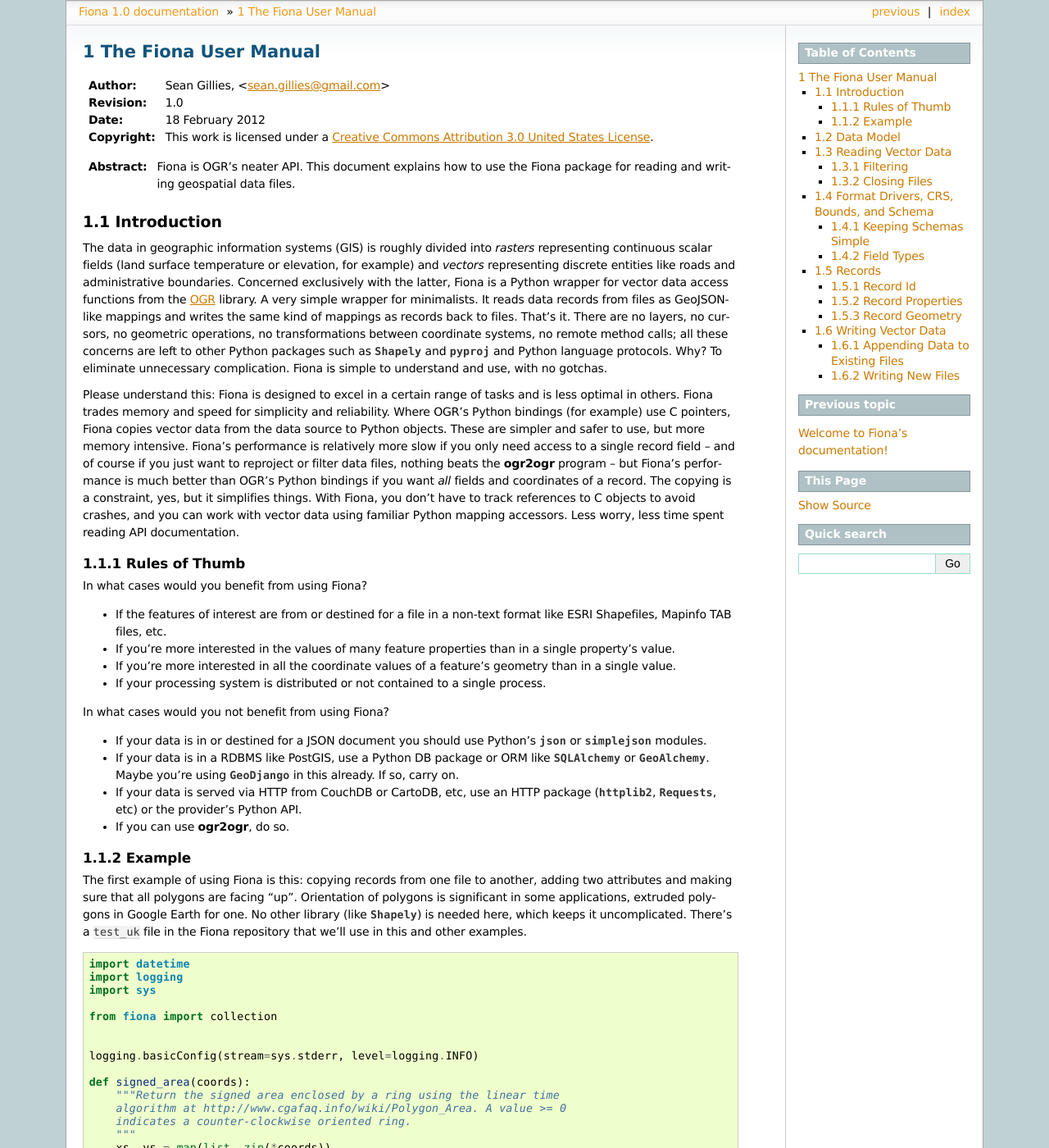
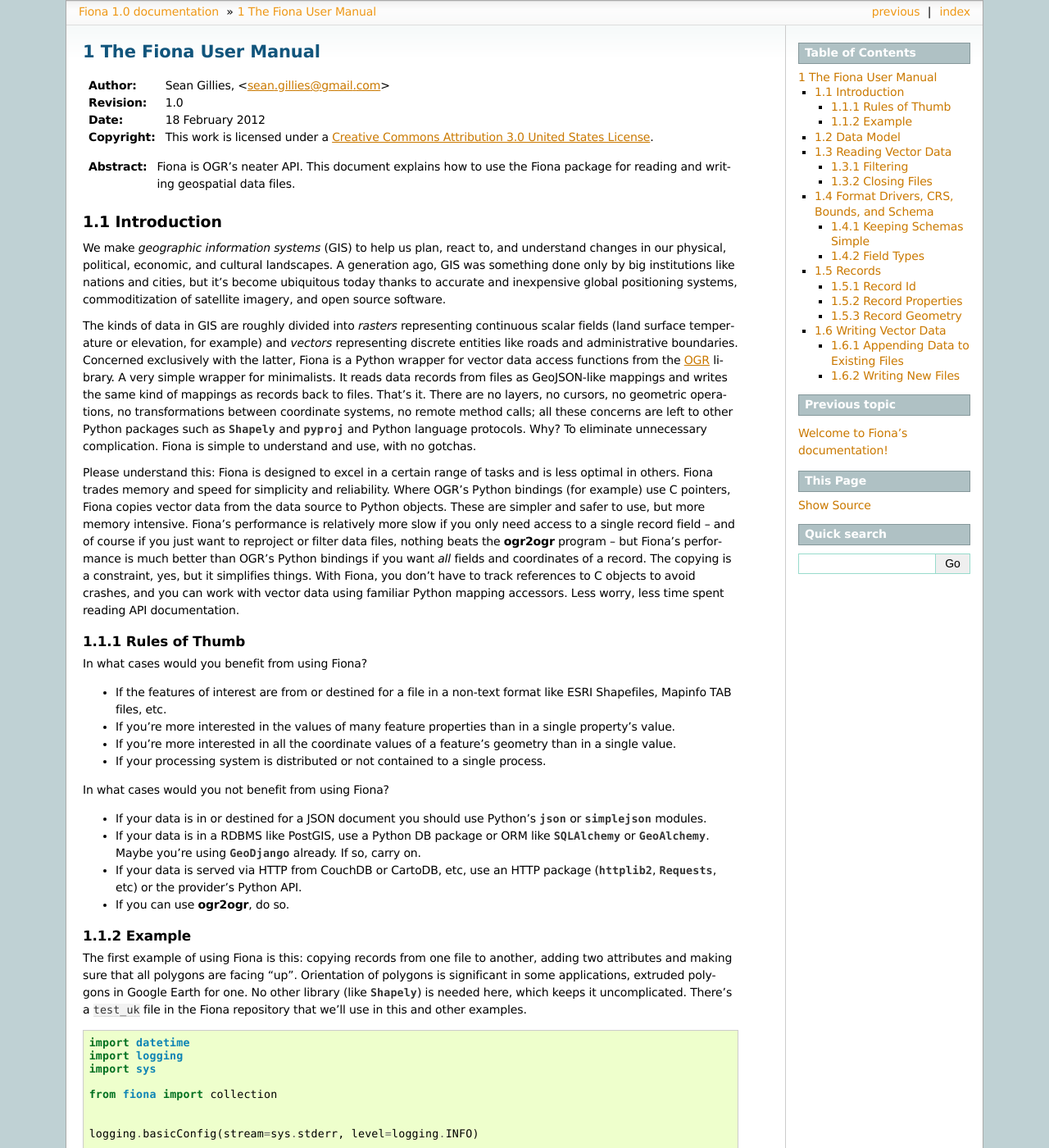
Before and after one commit to Toblerity/Fiona, a Sphinx documentation site: the page built from docs/manual.rst, in a window 1280 px wide and 1400 px high. Shown: the whole window at 82% size. Built offline with Sphinx 7.4.7, drawn with Linux system fonts in a browser that asks for light colours; pages that are not in the unit, such as notebooks, are missing from menus; some of the changed text lies outside the part shown.

Commit message:
Manual updates and zen module.

```diff
--- a/docs/manual.rst
+++ b/docs/manual.rst
@@ -22,20 +22,27 @@
 Introduction
 ============
 
-The data in geographic information systems (GIS) is roughly divided into
-:dfn:`rasters` representing continuous scalar fields (land surface temperature or
-elevation, for example) and :dfn:`vectors` representing discrete entities like
-roads and administrative boundaries. Concerned exclusively with the latter,
-Fiona is a Python wrapper for vector data access functions from the `OGR
-<http://www.gdal.org/ogr/>`_ library.  A very simple wrapper for minimalists.
-It reads data records from files as GeoJSON-like mappings and writes the same
-kind of mappings as records back to files. That's it. There are no layers, no
-cursors, no geometric operations, no transformations between coordinate
-systems, no remote method calls; all these concerns are left to other Python
-packages such as :py:mod:`Shapely <https://github.com/Toblerity/Shapely>` and
-:py:mod:`pyproj <http://code.google.com/p/pyproj/>` and Python language
-protocols. Why? To eliminate unnecessary complication. Fiona is simple to
-understand and use, with no gotchas.
+We make :dfn:`geographic information systems` (GIS) to help us plan, react to,
+and understand changes in our physical, political, economic, and cultural
+landscapes. A generation ago, GIS was something done only by big institutions
+like nations and cities, but it's become ubiquitous today thanks to
+accurate and inexpensive global positioning systems, commoditization of
+satellite imagery, and open source software.
+
+The kinds of data in GIS are roughly divided into :dfn:`rasters` representing
+continuous scalar fields (land surface temperature or elevation, for example)
+and :dfn:`vectors` representing discrete entities like roads and administrative
+boundaries. Concerned exclusively with the latter, Fiona is a Python wrapper
+for vector data access functions from the `OGR <http://www.gdal.org/ogr/>`_
+library.  A very simple wrapper for minimalists.  It reads data records from
+files as GeoJSON-like mappings and writes the same kind of mappings as records
+back to files. That's it. There are no layers, no cursors, no geometric
+operations, no transformations between coordinate systems, no remote method
+calls; all these concerns are left to other Python packages such as
+:py:mod:`Shapely <https://github.com/Toblerity/Shapely>` and :py:mod:`pyproj
+<http://code.google.com/p/pyproj/>` and Python language protocols. Why? To
+eliminate unnecessary complication. Fiona is simple to understand and use, with
+no gotchas.
 
 Please understand this: Fiona is designed to excel in a certain range of tasks
 and is less optimal in others. Fiona trades memory and speed for simplicity and
@@ -71,7 +78,7 @@
   :py:mod:`json` or :py:mod:`simplejson` modules.
 * If your data is in a RDBMS like PostGIS, use a Python DB package or ORM like
   :py:mod:`SQLAlchemy` or :py:mod:`GeoAlchemy`. Maybe you're using
-  :py:mod:`GeoDjango` in this already. If so, carry on.
+  :py:mod:`GeoDjango` already. If so, carry on.
 * If your data is served via HTTP from CouchDB or CartoDB, etc, use an HTTP
   package (:py:mod:`httplib2`, :py:mod:`Requests`, etc) or the provider's
   Python API.
```
Also changed, not shown: other parts of docs/manual.rst (+2 -2 lines), 1 other file.
